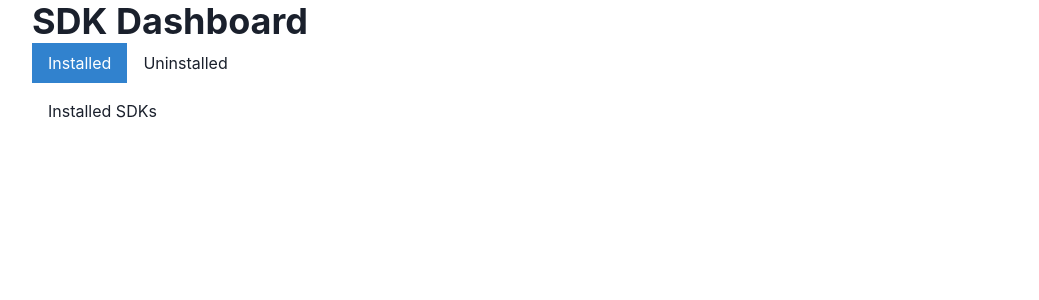
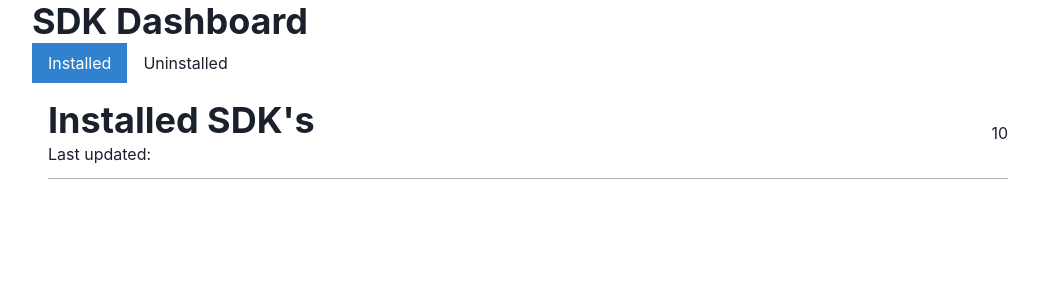
Before and after one commit to peterayeniofficial/sdk-dashoard, a React (Create React App) app: page / in a window 1280 px wide. Shown: the top 300 px of the page, without its empty margins (112-1151 px from the left). Built offline with nearby package versions, Linux system fonts and the light colour scheme.

Commit message:
feat: add Header UI style

```diff
--- a/src/dashboard/Header.tsx
+++ b/src/dashboard/Header.tsx
@@ -1,6 +1,19 @@
 import React from 'react';
-import { Heading } from '@chakra-ui/react';
+import { Box, Divider, Heading, HStack, Text } from '@chakra-ui/react';
 
 export default function Header() {
-  return <Heading>Header</Heading>;
+  return (
+    <>
+      <HStack alignItems="center" justifyContent="space-between" mb={3}>
+        <Box>
+          <Heading>Installed SDK's</Heading>
+          <Text>Last updated:</Text>
+        </Box>
+        <Box>
+          <Text>10</Text>
+        </Box>
+      </HStack>
+      <Divider borderColor="gray" />
+    </>
+  );
 }
--- a/src/dashboard/index.tsx
+++ b/src/dashboard/index.tsx
@@ -21,10 +21,10 @@ export default function Dashboard() {
       </TabList>
       <TabPanels>
         <TabPanel>
-          <p>Installed SDKs</p>
+          <Header />
         </TabPanel>
         <TabPanel>
-          <p>Uninstalled SDKs</p>
+          <Header />
         </TabPanel>
       </TabPanels>
     </Tabs>
```
